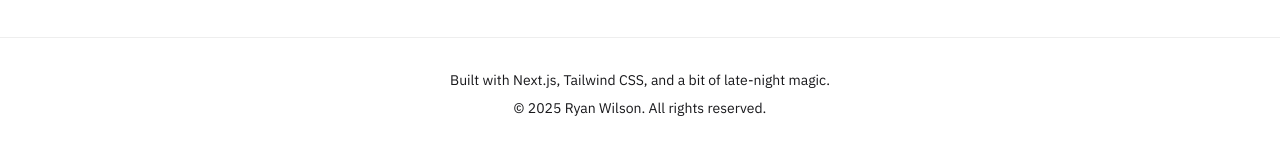
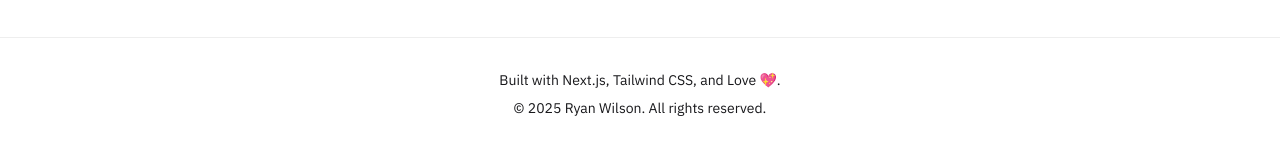
Before and after one commit to RW2023/ryan-2025, a Next.js app: page /projects in a window 1280 px wide. Shown: the part 650-797 px from the top of the page. Built offline with nearby package versions, Linux system fonts and the light colour scheme.

Commit message:
fix(footer): update footer text to enhance personalization

```diff
--- a/src/components/Footer.tsx
+++ b/src/components/Footer.tsx
@@ -6,7 +6,7 @@ export default function Footer() {
         <footer className="mt-20 border-t border-base-300 bg-base-100 text-base-content py-8 text-sm">
             <div className="container mx-auto px-4 text-center space-y-2">
                 <p className="text-base-content/80">
-                    Built with Next.js, Tailwind CSS, and a bit of late-night magic.
+                    Built with Next.js, Tailwind CSS, and Love 💖.
                 </p>
                 <p className="text-base-content/60">
                     © {new Date().getFullYear()} Ryan Wilson. All rights reserved.
```
